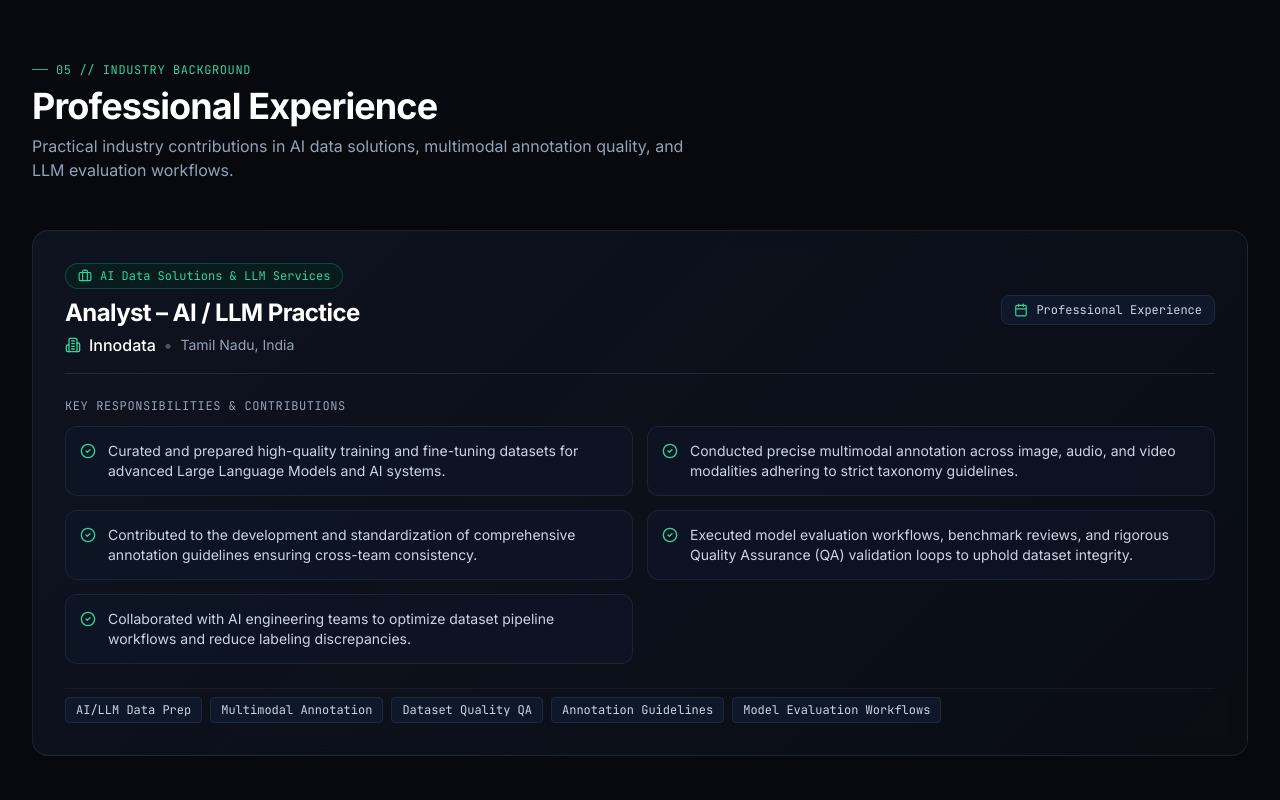
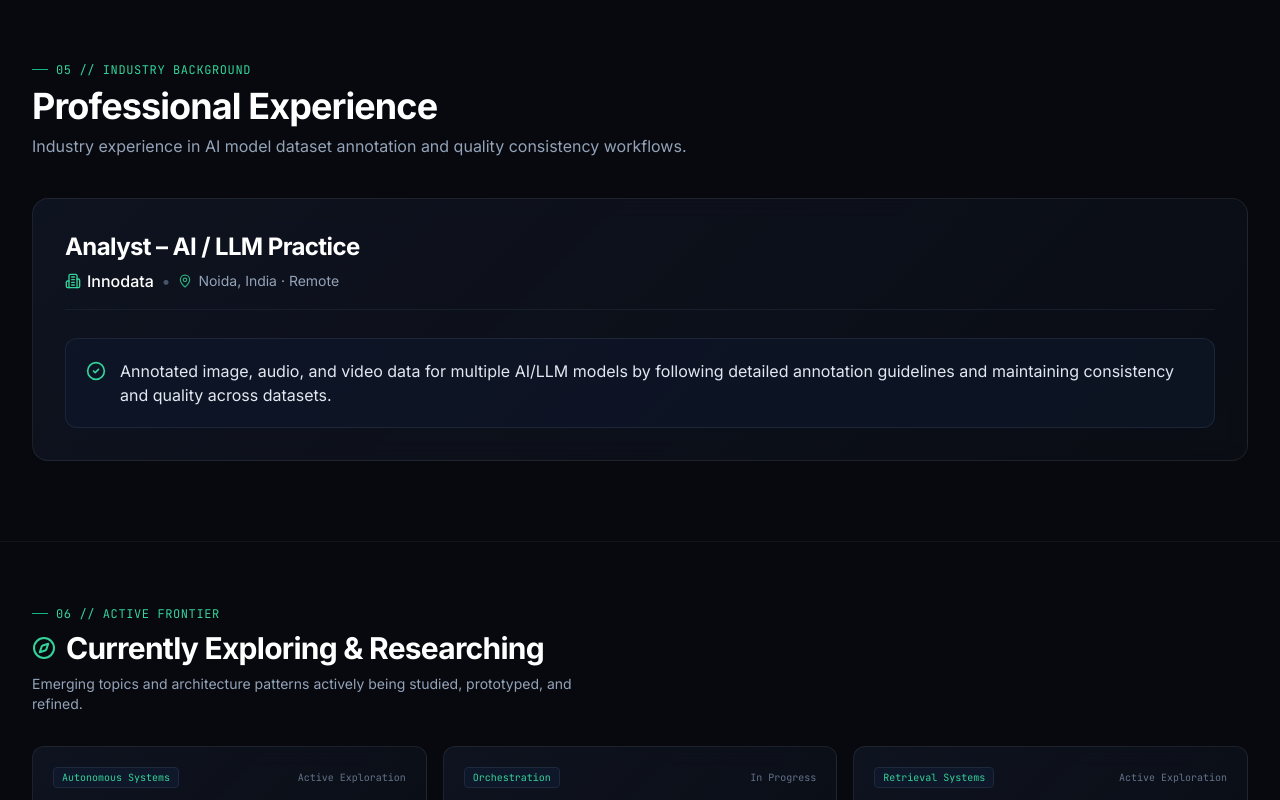
Before and after one commit to jeevams27/jeeva-portfolio, a React (Vite) app: page / in a window 1280 px wide. Shown: the part 5180-5980 px from the top of the page. Built offline with nearby package versions, Linux system fonts and the light colour scheme.

Commit message:
Update Experience section: Innodata Noida Remote with single annotation responsibility

```diff
--- a/src/components/Experience.tsx
+++ b/src/components/Experience.tsx
@@ -1,18 +1,15 @@
 import React from 'react';
 import { EXPERIENCE_DATA } from '../data/portfolioData';
 import {
-  Briefcase,
-  Calendar,
+  Building2,
+  CheckCircle2,
   MapPin,
-  CheckCircle2,
-  Building2,
-  Layers,
 } from 'lucide-react';
 
 export const Experience: React.FC = () => {
   return (
     <section id="experience" className="py-20 px-4 sm:px-6 lg:px-8 relative border-t border-surface-border/40">
-      <div className="max-w-7xl mx-auto space-y-12">
+      <div className="max-w-7xl mx-auto space-y-10">
         {/* Section Header */}
         <div className="flex flex-col items-start space-y-2">
           <div className="flex items-center space-x-2 text-xs font-mono text-emerald-400 uppercase tracking-wider">
@@ -23,11 +20,11 @@ export const Experience: React.FC = () => {
             Professional Experience
           </h2>
           <p className="text-slate-400 text-sm sm:text-base max-w-2xl">
-            Practical industry contributions in AI data solutions, multimodal annotation quality, and LLM evaluation workflows.
+            Industry experience in AI model dataset annotation and quality consistency workflows.
           </p>
         </div>
 
-        {/* Experience Timeline */}
+        {/* Experience Card */}
         <div className="space-y-6">
           {EXPERIENCE_DATA.map((exp, idx) => (
             <div
@@ -35,57 +32,31 @@ export const Experience: React.FC = () => {
               className="glass-card p-6 sm:p-8 rounded-2xl border border-surface-border hover:border-emerald-500/30 transition-all space-y-6"
             >
               {/* Header Details */}
-              <div className="flex flex-col md:flex-row md:items-center justify-between gap-4 pb-4 border-b border-surface-border">
-                <div className="space-y-1">
-                  <div className="inline-flex items-center space-x-2 px-3 py-1 rounded-full bg-emerald-950/40 border border-emerald-500/30 text-emerald-400 text-xs font-mono">
-                    <Briefcase className="w-3.5 h-3.5" />
-                    <span>{exp.department}</span>
+              <div className="space-y-1.5 pb-4 border-b border-surface-border/60">
+                <h3 className="text-2xl font-bold text-white tracking-tight">
+                  {exp.role}
+                </h3>
+                <div className="flex flex-wrap items-center gap-2 text-slate-300 font-medium text-sm sm:text-base">
+                  <div className="flex items-center space-x-1.5 text-white">
+                    <Building2 className="w-4 h-4 text-emerald-400 shrink-0" />
+                    <span>{exp.company}</span>
                   </div>
-                  <h3 className="text-2xl font-bold text-white tracking-tight pt-1">
-                    {exp.role}
-                  </h3>
-                  <div className="flex items-center space-x-2 text-slate-300 font-medium text-sm sm:text-base">
-                    <Building2 className="w-4 h-4 text-emerald-400" />
-                    <span className="text-white">{exp.company}</span>
-                    <span className="text-slate-600">•</span>
-                    <span className="text-slate-400 text-xs sm:text-sm font-normal">{exp.location}</span>
+                  <span className="text-slate-600">•</span>
+                  <div className="flex items-center space-x-1.5 text-slate-400 text-xs sm:text-sm font-normal">
+                    <MapPin className="w-3.5 h-3.5 text-emerald-400/80 shrink-0" />
+                    <span>{exp.location}</span>
                   </div>
-                </div>
-
-                <div className="flex items-center space-x-2 self-start md:self-center px-3 py-1.5 rounded-lg bg-slate-900 border border-slate-800 text-xs font-mono text-slate-300">
-                  <Calendar className="w-3.5 h-3.5 text-emerald-400" />
-                  <span>{exp.period}</span>
                 </div>
               </div>
 
-              {/* Responsibilities */}
-              <div className="space-y-3">
-                <h4 className="text-xs font-mono uppercase tracking-wider text-slate-400">
-                  Key Responsibilities & Contributions
-                </h4>
-                <div className="grid grid-cols-1 md:grid-cols-2 gap-3.5">
-                  {exp.responsibilities.map((resp, rIdx) => (
-                    <div
-                      key={rIdx}
-                      className="flex items-start space-x-3 p-3.5 rounded-xl bg-slate-900/60 border border-slate-800/80 text-xs sm:text-sm text-slate-300 leading-relaxed"
-                    >
-                      <CheckCircle2 className="w-4 h-4 text-emerald-400 shrink-0 mt-0.5" />
-                      <span>{resp}</span>
-                    </div>
-                  ))}
+              {/* Single Responsibility Card */}
+              <div className="pt-1">
+                <div className="p-4 sm:p-5 rounded-xl bg-slate-900/70 border border-slate-800/90 flex items-start space-x-3.5 hover:border-slate-700 transition-colors">
+                  <CheckCircle2 className="w-5 h-5 text-emerald-400 shrink-0 mt-0.5" />
+                  <p className="text-sm sm:text-base text-slate-200 leading-relaxed font-normal">
+                    {exp.responsibilities[0]}
+                  </p>
                 </div>
-              </div>
-
-              {/* Tags */}
-              <div className="flex flex-wrap gap-2 pt-2 border-t border-surface-border/50">
-                {exp.tags.map((tag, tIdx) => (
-                  <span
-                    key={tIdx}
-                    className="px-2.5 py-1 rounded bg-slate-900 text-xs font-mono text-slate-300 border border-slate-800"
-                  >
-                    {tag}
-                  </span>
-                ))}
               </div>
             </div>
           ))}
--- a/src/data/portfolioData.ts
+++ b/src/data/portfolioData.ts
@@ -384,23 +384,13 @@ export const EXPERIENCE_DATA: ExperienceItem[] = [
   {
     role: 'Analyst – AI / LLM Practice',
     company: 'Innodata',
-    department: 'AI Data Solutions & LLM Services',
-    location: 'Tamil Nadu, India',
-    period: 'Professional Experience',
+    department: '',
+    location: 'Noida, India · Remote',
+    period: '',
     responsibilities: [
-      'Curated and prepared high-quality training and fine-tuning datasets for advanced Large Language Models and AI systems.',
-      'Conducted precise multimodal annotation across image, audio, and video modalities adhering to strict taxonomy guidelines.',
-      'Contributed to the development and standardization of comprehensive annotation guidelines ensuring cross-team consistency.',
-      'Executed model evaluation workflows, benchmark reviews, and rigorous Quality Assurance (QA) validation loops to uphold dataset integrity.',
-      'Collaborated with AI engineering teams to optimize dataset pipeline workflows and reduce labeling discrepancies.',
+      'Annotated image, audio, and video data for multiple AI/LLM models by following detailed annotation guidelines and maintaining consistency and quality across datasets.',
     ],
-    tags: [
-      'AI/LLM Data Prep',
-      'Multimodal Annotation',
-      'Dataset Quality QA',
-      'Annotation Guidelines',
-      'Model Evaluation Workflows',
-    ],
+    tags: [],
   },
 ];
 
```
